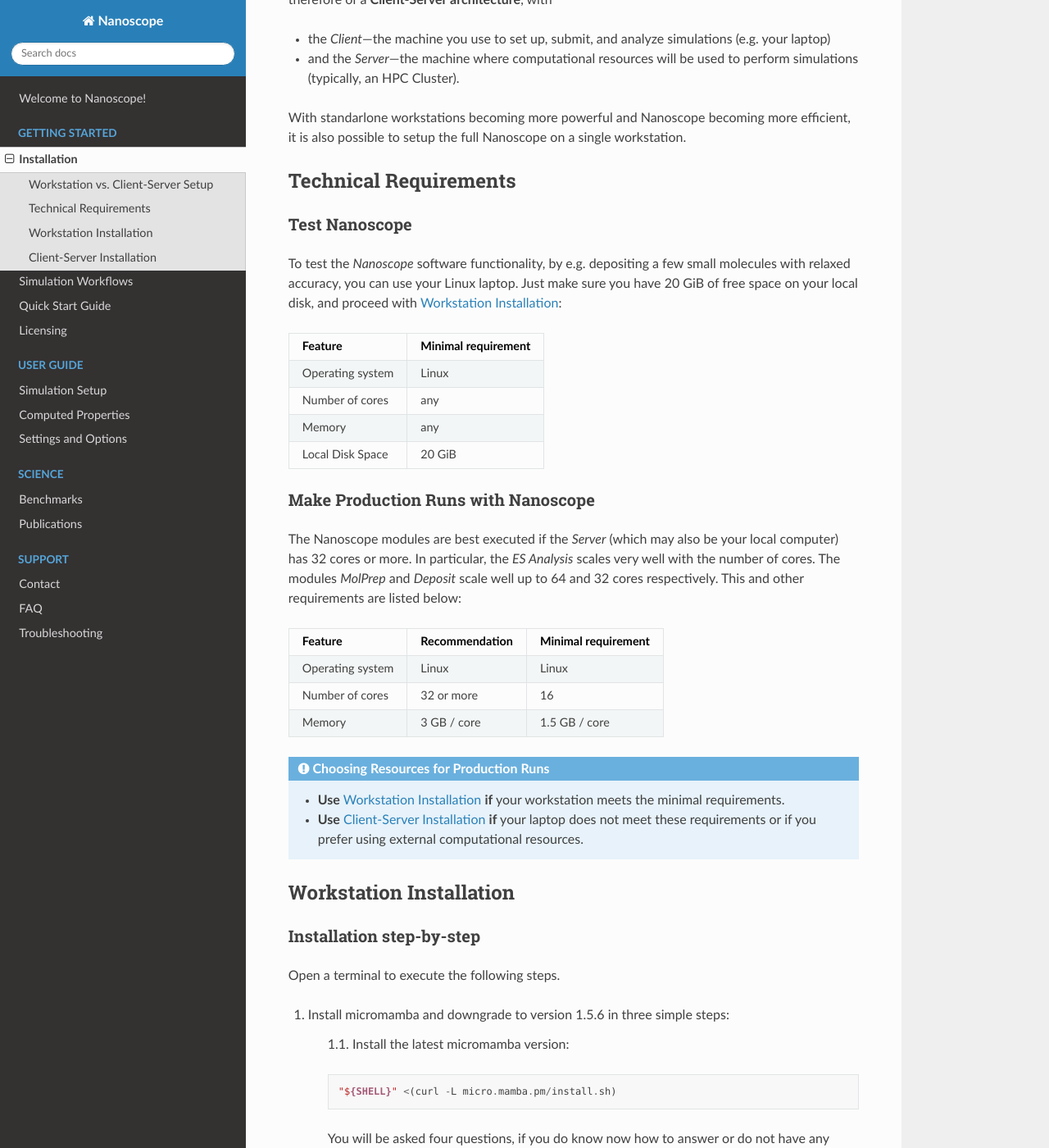
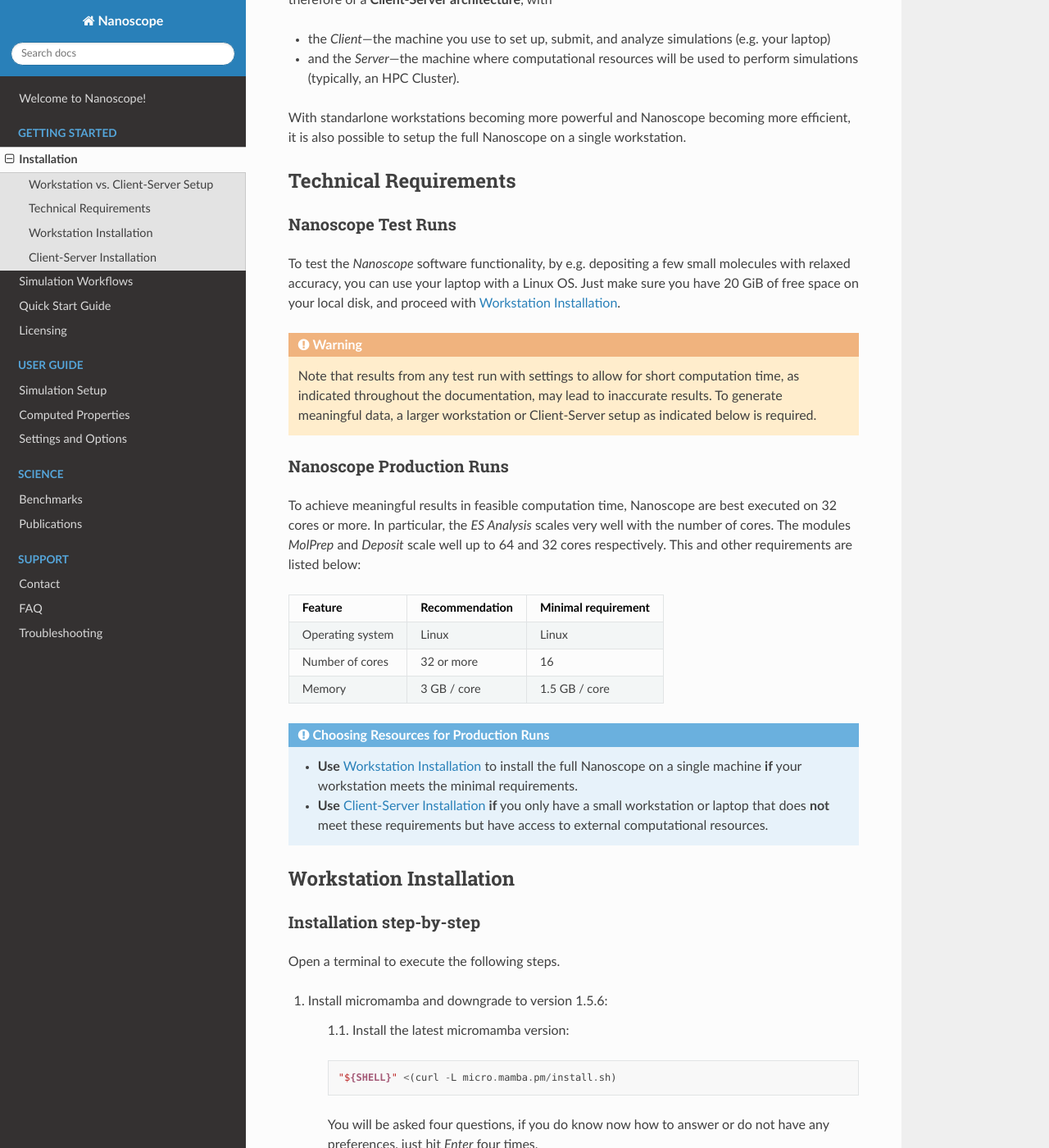
Before and after one commit to NanomatchGmbH/nanoscope-docs, a Sphinx documentation site: the page built from docs/source/getting_started/installation.rst, in a window 1280 px wide and 1400 px high, scrolled down 252 px. Shown: the whole window at 82% size. Built offline with Sphinx 7.4.7 and the Read the Docs theme 3.1.0, drawn with Linux system fonts in a browser that asks for light colours.

Commit message:
Ws installation tn suggestions (#32)
* first version with placeholders of Workstation installation

* removed unneccessary start linux commands that were nevertheless outdated

* added figure of final client

* added note for successful setup

* small note for wget

* small remark and one todo

* adapted placeholder name for installer script

* some notes on advanced setup and workstation setup

* small info to source bashrc

* techichal requirements and workstation changed, the table changed

* suggestions for clarification

---------

Co-authored-by: Tobias Neumann <tobias.neumann@nanomatch.com>
Co-authored-by: Artem Fediai <artem.fediai@nanomatch.com>
Co-authored-by: ArtemFediai <artem.fedyay@gmail.com>

```diff
--- a/docs/source/getting_started/installation.rst
+++ b/docs/source/getting_started/installation.rst
@@ -20,27 +20,21 @@
 ----------------------
 
 
-Test Nanoscope
-~~~~~~~~~~~~~~
+Nanoscope Test Runs
+~~~~~~~~~~~~~~~~~~~~
 
 To test the `Nanoscope` software functionality, by e.g. depositing a few small molecules with relaxed
-accuracy, you can use your Linux laptop. Just make sure you have 20 GiB of free space on your local disk, and proceed
-with :ref:`getting_started_installation_workstation`:
-
-=============================== =======================
-Feature                         Minimal requirement
-=============================== =======================
-Operating system                Linux
-Number of cores                 any
-Memory                          any
-Local Disk Space                20 GiB
-=============================== =======================
+accuracy, you can use your laptop with a Linux OS. Just make sure you have 20 GiB of free space on your local disk, and proceed
+with :ref:`getting_started_installation_workstation`.
 
 
-Make Production Runs with Nanoscope
+.. warning:: Note that results from any test run with settings to allow for short computation time, as indicated throughout the documentation, may lead to inaccurate results. To generate meaningful data, a larger workstation or Client-Server setup as indicated below is required.
+
+
+Nanoscope Production Runs
 ~~~~~~~~~~~~~~~~~~~~~~~~~~~~~~~~~~~
 
-The Nanoscope modules are best executed if the `Server` (which may also be your local computer) has 32 cores or more.
+To achieve meaningful results in feasible computation time, Nanoscope are best executed on 32 cores or more.
 In particular, the `ES Analysis` scales very well with the number of cores.
 The modules `MolPrep` and `Deposit` scale well up to 64 and 32 cores respectively.
 This and other requirements are listed below:
@@ -56,8 +50,8 @@
 
 .. admonition:: Choosing Resources for Production Runs
 
-   - **Use** :ref:`getting_started_installation_workstation` **if** your workstation meets the minimal requirements.
-   - **Use** :ref:`getting_started_installation_client_server` **if** your laptop does not meet these requirements or if you prefer using external computational resources.
+   - **Use** :ref:`getting_started_installation_workstation` to install the full Nanoscope on a single machine **if** your workstation meets the minimal requirements.
+   - **Use** :ref:`getting_started_installation_client_server` **if** you only have a small workstation or laptop that does **not** meet these requirements but have access to external computational resources.
 
 
 .. _getting_started_installation_workstation:
@@ -72,7 +66,7 @@
 
 .. ToDo: Check if all the stuff below including submission works on WSL. If so, lose 1 sentence that WSL works as well as a pristine Linux machine, and how to open a terminal in WSL.
 
-1. Install micromamba and downgrade to version 1.5.6 in three simple steps:
+1. Install micromamba and downgrade to version 1.5.6:
 
     1.1. Install the latest micromamba version:
 
@@ -115,7 +109,6 @@
 
     and follow the instructions in the installation script. This may take a while.
 
-.. ToDo: get rid of chmod
 .. ToDO: get rid of necessity to reopen the window.
 
 3. Start SimStack
@@ -453,11 +446,10 @@
 
     In this form, enter the following information on your computational resources:
 
-    =============================== ==================================
+    =============================== =================================================================
     Label                           Description
-    =============================== ==================================
+    =============================== =================================================================
     Hostname                        The hostname of your `Server` that is also used to login via ssh
-
     Port                            ssh port of your `Server`
     Username                        Your username on your `Server`
     SSH Private Key                 Set to `UseSystemDefault`
@@ -466,7 +458,7 @@
     Calculation Basepath            Path in your home directory where workflows are executed
     Queuing System                  Queueing system in use on your `Server` to schedule jobs
     Extra config                    Leave at `None required (default)`
-    =============================== ==================================
+    =============================== =================================================================
 
 .. note::
 
```
